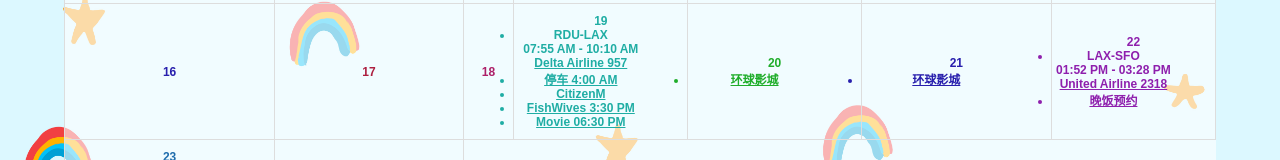
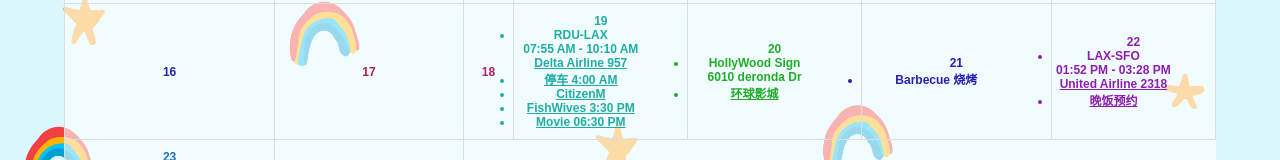
Before and after one commit to Zs4Ever/Zs4Ever.github.io, a plain HTML site: page city/US_June_2023/index.html in a window 1280 px wide. Shown: the part 878-1038 px from the top of the page. Drawn offline with Linux system fonts and the light colour scheme; files that its build step writes are made by us from their sources.

Commit message:
hollywood sign

```diff
--- a/city/US_June_2023/index.html
+++ b/city/US_June_2023/index.html
@@ -163,8 +163,8 @@
       "2023-07-05": ["08:40 AM Cardiologist"],
       "2023-07-15": ["Charlotte 自驾游"],
       "2023-07-19": ["RDU-LAX<br>07:55 AM - 10:10 AM<br><a href=\"RDU>LAX.pdf\">Delta Airline 957</a>", "<a href=\"Park_5.pdf\">停车 4:00 AM</a>", "<a href=\"LosAngeles_Jul_2023.pdf\">CitizenM</a>", "<a href=\"LAX_Dinner_0.png\">FishWives 3:30 PM</a>", "<a href=\"Movie_2023.pdf\">Movie 06:30 PM</a>"],
-      "2023-07-20": ["<a href=\"Universal_Studio.pdf\">环球影城</a>"],
-      "2023-07-21": ["<a href=\"Universal_Studio.pdf\">环球影城</a>"],
+      "2023-07-20": [" HollyWood Sign<br>6010 deronda Dr", "<a href=\"Universal_Studio.pdf\">环球影城</a>"],
+      "2023-07-21": ["Barbecue 烧烤"],
       "2023-07-22": ["LAX-SFO<br>01:52 PM - 03:28 PM<br><a href=\"LAX>SFO.pdf\">United Airline 2318</a>", "<a href=\"Dinner_SFO.pdf\">晚饭预约</a>"],
       "2023-07-23": ["SFO-HKG<br>01:45 AM - 06:50 AM<sup>+1</sup><br><a href=\"SFO-Wenzhou.PNG\">Cathay Pacific 851</a>", "SFO-CLT<br>05:35 AM - 01:39 PM<br><a href=\"SFO<RDU.pdf\">American Airline 2798</a>", "CLT-RDU<br>02:35 PM - 03:32 PM<br><a href=\"SFO<RDU.pdf\">American Airline 2704</a>"],
       "2023-07-24": ["<a href=\"Park_5.pdf\">停车 4:00 AM</a>", "HKG-WNZ<br>08:50 AM - 10:50 AM<br><a href=\"SFO-Wenzhou.PNG\">Cathay Pacific 384</a>"],
```
